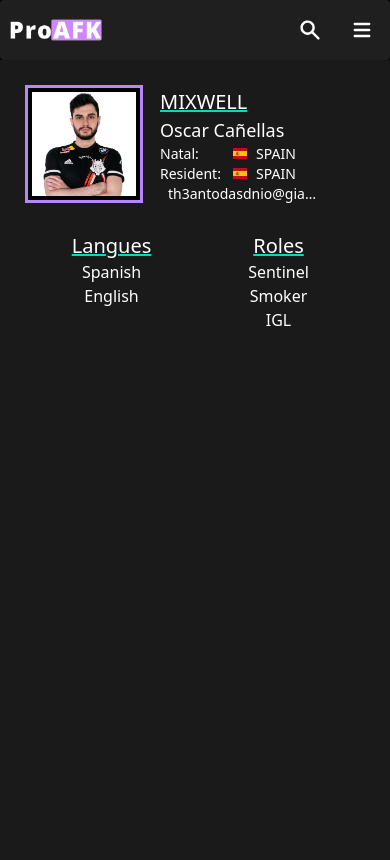
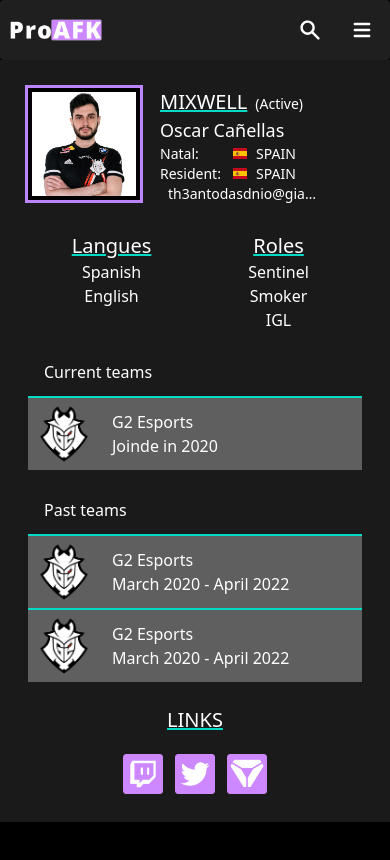
Before and after one commit to Be4gu/ProAfk, a website: page src/pages/profile.html in a window 390 px wide. Drawn offline with nearby package versions, Linux system fonts and the light colour scheme.

Commit message:
Perfil de usuario terminado 100% responsive

```diff
--- a/src/pages/profile.html
+++ b/src/pages/profile.html
@@ -1,7 +1,7 @@
 <!DOCTYPE html>
 <html lang="en">
   <head>
-    <title>Index</title>
+    <title>Profile</title>
     <meta charset="UTF-8" />
     <meta http-equiv="X-UA-Compatible" content="IE=edge" />
     <meta name="viewport" content="width=device-width, initial-scale=1.0" />
@@ -10,7 +10,7 @@
     <script src=" https://code.jquery.com/jquery-3.6.0.min.js "></script>
   </head>
 
-  <body class="bg-black">
+  <body class="bg-black h-auto md:h-screen">
     <nav class="md:mb-3 rounded border-gray-200 bg-white/[.12] px-2 py-2.5 sm:px-4">
       <div class="container mx-auto flex max-w-[1160px] flex-wrap items-center justify-between">
         <div class="flex items-center">
@@ -147,15 +147,15 @@
       </div>
     </div>
 
-    <section class="container mx-auto h-screen p-7 max-w-[1160px] bg-white/[.1] text-white">
+    <section class="container mx-auto p-7 mb-10 md:mt-10 md:w-[700px] lg:w-[1160px] max-w-[1160px] bg-white/[.1] text-white">
       <div class="flex flex-wrap">
-        <div class="outline-2 w-28 h-28 bg-white border-black ring border-4 ring-lpurple box-border mr-5">
-          <img src="../../image/mixwell.png" alt="Image_player" />
+          <div class="outline-2 overflow-hidden w-28 h-28 md:w-36 md:h-36 bg-white border-black ring border-4 ring-lpurple box-border mr-5">
+            <img src="../../image/mixwell.png" class="w-full" alt="Image_player" />
           </div>
-        <div class="felx felx-col text-sm">
-          <div class="text-xl underline decoration-lcyan">MIXWELL</div>
+          <div class="felx felx-col text-sm md:text-lg">
+            <div > <span class="text-xl underline decoration-lcyan mr-2 md:text-2xl">MIXWELL</span><span class="">(Active)</span></div>
             <div class="text-lg">Oscar Cañellas</div>
-          <div class="flex w-full items-center gap-2">
+            <div class="flex w-full items-center gap-2 ">
               <!-- Country 1 -->
               <div class="w-16">Natal:</div>
               <div class="w-4">
@@ -171,21 +171,76 @@
               </div>
               <div>SPAIN</div>
             </div>
-          <div class="flex gap-2 w-40">
+            <div class="flex gap-2 w-40 ">
               <img src="../../image/email.png" alt="" class="h-5" />
               <div class="text-ellipsis overflow-hidden hover:break-words">th3antodasdnio@giantsgaming.pro</div>
             </div>
           </div>
-        <div class="w-3/6 text-center mt-7">
-          <div class="text-xl underline decoration-lcyan">Langues</div>
-          <div>Spanish</div>
-          <div>English</div>
+        <div class="w-3/6 md:w-auto text-center my-7 md:my-0 md:mx-8 lg:mx-auto lg:min-w-[200px]">
+          <div class="text-xl md:text-2xl underline decoration-lcyan">Langues</div>
+          <div class="md:text-lg">Spanish</div>
+          <div class="md:text-lg">English</div>
         </div>
-        <div class="w-3/6 text-center mt-7">
-          <div class="text-xl underline decoration-lcyan">Roles</div>
-          <div>Sentinel</div>
-          <div>Smoker</div>
-          <div>IGL</div>
+        <div class="w-3/6 md:w-auto text-center my-7 md:my-0 md:mx-8 lg:mx-auto">
+          <div class="text-xl underline md:text-2xl decoration-lcyan">Roles</div>
+          <div class="md:text-lg">Sentinel</div>
+          <div class="md:text-lg">Smoker</div>
+          <div class="md:text-lg">IGL</div>
+        </div>
+        <div class="flex flex-col w-full md:px-10 lg:w-3/6 md:mt-10">
+          <div>
+            <div class="px-4 pb-3 md:text-lg">Current teams</div>
+            <div class="w-full bg-white/[.3] border-t-2 border-lcyan ">
+              <div class="w-full flex items-center p-2">
+                <img src="../../image/g2.png" class="w-14 h-14" alt="Logo G2">
+                <div class="ml-5">
+                  <div>G2 Esports</div>
+                  <div>Joinde in 2020</div>
+                </div>
+              </div>
+            </div>
+          </div>
+          <div>
+            <div class="pt-7 px-4 pb-3 md:text-lg">Past teams</div>
+            <div class="w-full bg-white/[.3] border-t-2 border-lcyan ">
+              <div class="w-full flex items-center p-2">
+                <img src="../../image/g2.png" class="w-14 h-14" alt="Logo G2">
+                <div class="ml-5">
+                  <div>G2 Esports</div>
+                  <div>March 2020 - April 2022</div>
+                </div>
+              </div>
+            </div>
+            <div class="w-full bg-white/[.3] border-t-2 border-lcyan ">
+              <div class="w-full flex items-center p-2">
+                <img src="../../image/g2.png" class="w-14 h-14" alt="Logo G2">
+                <div class="ml-5">
+                  <div>G2 Esports</div>
+                  <div>March 2020 - April 2022</div>
+                </div>
+              </div>
+            </div>
+          </div>
+        </div>
+        <div class="w-full lg:w-3/6">
+          <div class="text-white text-xl text-center pb-4 pt-6 md:text-2xl underline decoration-lcyan">LINKS</div>
+          <div class="flex justify-center gap-3 mt-1">
+              <div class=" w-10 h-10 md:w-12 md:h-12 hover:p-1">
+                  <a href="#" >
+                      <img src="../../image/icons/claros/twitch.png" alt="">
+                  </a>
+              </div>
+              <div class="w-10 h-10 md:w-12 md:h-12 hover:p-1">
+                  <a href="#" >
+                      <img src="../../image/icons/claros/twitter.png" alt="">
+                  </a>
+              </div>
+              <div class="w-10 h-10 md:w-12 md:h-12 hover:p-1">
+                  <a href="#" >
+                      <img src="../../image/icons/claros/vlr.png" alt="">
+                  </a>
+              </div>
+          </div>
       </div>
       </div>
     </section>
```
Also changed, not shown: index.html (+1 -1 lines), dist/output.css. Lines whose indentation alone changed are shown as unchanged.
